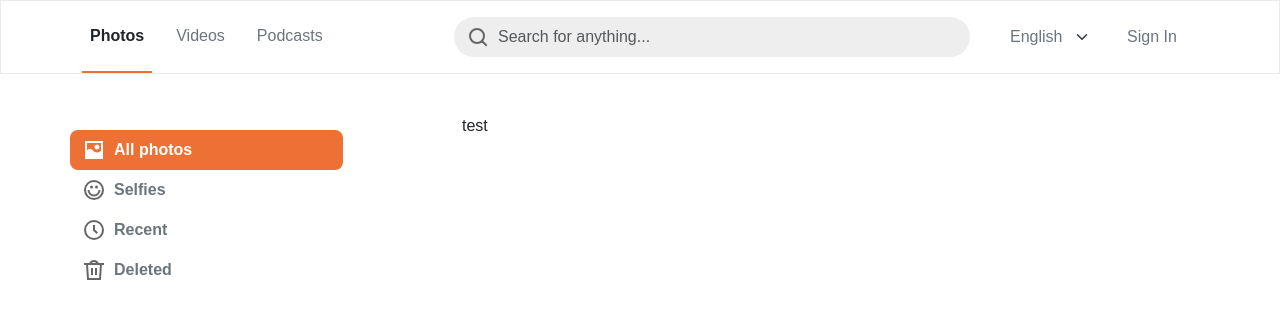
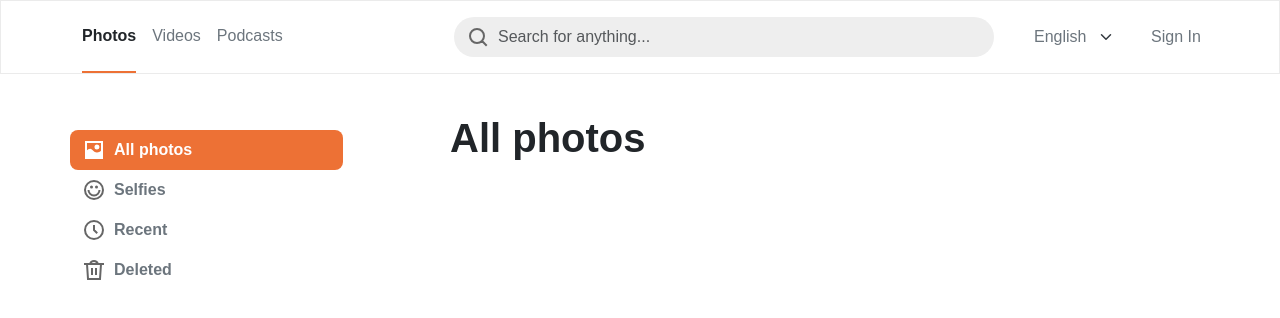
Before and after one commit to vitaliimalynka/test_task_djinni, a plain HTML site: page index.html in a window 1280 px wide. Drawn offline with Linux system fonts and the light colour scheme; a web font is replaced by a local one.

Commit message:
remove padding in the header of the page

```diff
--- a/index.html
+++ b/index.html
@@ -14,8 +14,8 @@
 <body>
     <header class="header">
         <div class="container-xl">
-            <div class="row w-100 justify-content-between">
-                <div class="col-lg-3 d-flex">
+            <div class="row w-100 justify-content-between m-0">
+                <div class="col-lg-3 d-flex p-0">
                     <nav class="navbar navbar-expand-md p-0">
                         <button class="navbar-toggler" type="button" data-bs-toggle="collapse"
                             data-bs-target="#navbarSupportedContent" aria-controls="navbarSupportedContent"
@@ -25,19 +25,29 @@
                         <div class="collapse navbar-collapse" id="navbarSupportedContent">
                             <ul class="navbar-nav nav-underline mb-lg-0">
                                 <li class="nav-item">
-                                    <a class="d-flex align-items-center nav-link active text-dark" aria-current="page" href="#">Photos</a>
+                                    <a class="d-flex p-0 align-items-center nav-link active text-dark"
+                                        aria-current="page"
+                                        href="#">
+                                        Photos
+                                    </a>
                                 </li>
                                 <li>
-                                    <a class="d-flex align-items-center nav-link text-secondary" href="#">Videos</a>
+                                    <a class="d-flex p-0 align-items-center nav-link text-secondary"
+                                        href="#">
+                                        Videos
+                                    </a>
                                 </li>
                                 <li>
-                                    <a class="d-flex align-items-center nav-link text-secondary" href="#">Podcasts</a>
+                                    <a class="d-flex p-0 align-items-center nav-link text-secondary"
+                                        href="#">
+                                        Podcasts
+                                    </a>
                                 </li>
                             </ul>
                         </div>
                     </nav>
                 </div>
-                <div class="col-lg-8 d-flex justify-content-between align-items-center">
+                <div class="col-lg-8 p-0 d-flex justify-content-between align-items-center">
                     <form class="d-flex flex-grow-1 me-3 search-form">
                         <label for="search-input" id="search-label">
                             <span class="icon search-icon"></span>
@@ -88,8 +98,12 @@
                         </button>
                     </aside>
                 </div>
-                <div class="col-lg-8 d-flex">
-                    <section>test</section>
+                <div class="col-lg-8 d-flex p-0">
+                    <section class="content">
+                        <header class="content-header">
+                            <h1 class="title h1 fw-bolder">All photos</h1>
+                        </header>
+                    </section>
                 </div>
             </div>
         </div>
```
